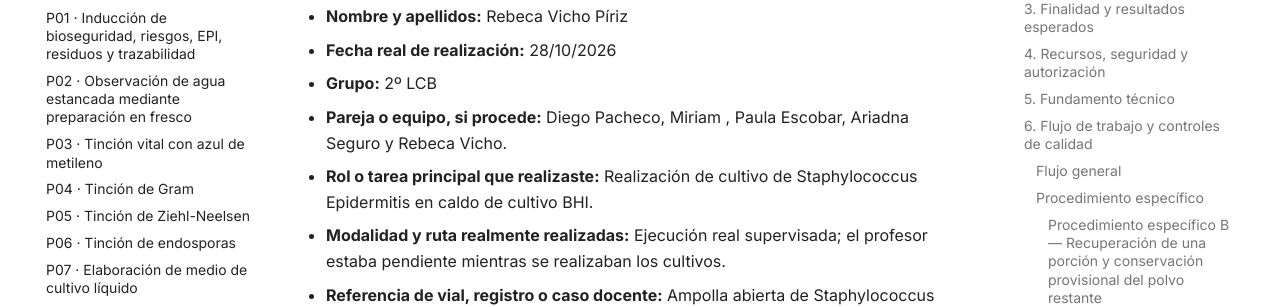
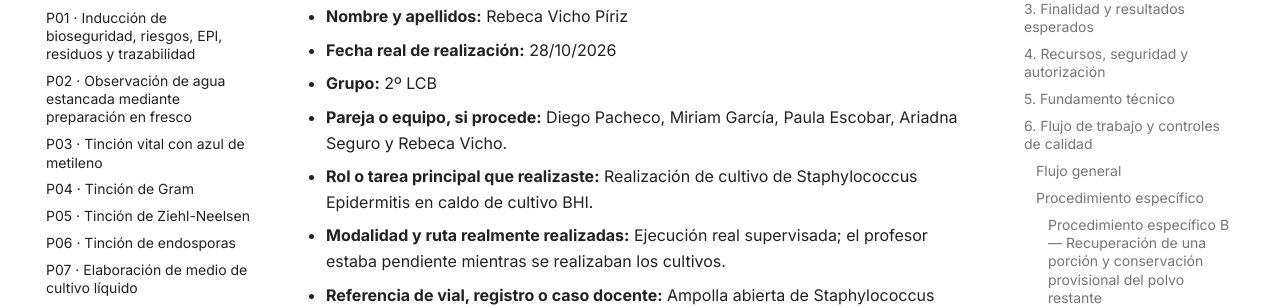
Before and after one commit to Rebeca-hubb/Cuaderno-Pr-cticas-Microbiolog-a-Rebeca-Vicho-, an MkDocs documentation site: the page built from docs/practicas/P08_Recuperacion_de_liofilizados.md, in a window 1280 px wide and 900 px high, scrolled down 5768 px. Shown: the part 153-460 px from the top of the window. Built offline with MkDocs 1.6.1 and Material for MkDocs 9.7.7, drawn with Linux system fonts in a browser that asks for light colours; some of the changed text lies outside the part shown.

Commit message:
Update P08_Recuperacion_de_liofilizados.md

```diff
--- a/docs/practicas/P08_Recuperacion_de_liofilizados.md
+++ b/docs/practicas/P08_Recuperacion_de_liofilizados.md
@@ -124,7 +124,7 @@ Esta alternativa resulta útil si se quiere reservar parte del liófilo seco par
 - **Nombre y apellidos:** Rebeca Vicho Píriz
 - **Fecha real de realización:** 28/10/2026
 - **Grupo:** 2º LCB
-- **Pareja o equipo, si procede:** Diego Pacheco, Miriam , Paula Escobar, Ariadna Seguro y Rebeca Vicho.
+- **Pareja o equipo, si procede:** Diego Pacheco, Miriam García, Paula Escobar, Ariadna Seguro y Rebeca Vicho.
 - **Rol o tarea principal que realizaste:** Realización de cultivo de Staphylococcus Epidermitis en caldo de cultivo BHI.
 - **Modalidad y ruta realmente realizadas:** Ejecución real supervisada; el profesor estaba pendiente mientras se realizaban los cultivos.
 - **Referencia de vial, registro o caso docente:** Ampolla abierta de Staphylococcus Epidermitis liofilizado.
```
Also changed, not shown: other parts of docs/practicas/P08_Recuperacion_de_liofilizados.md (+1 -1 lines).
